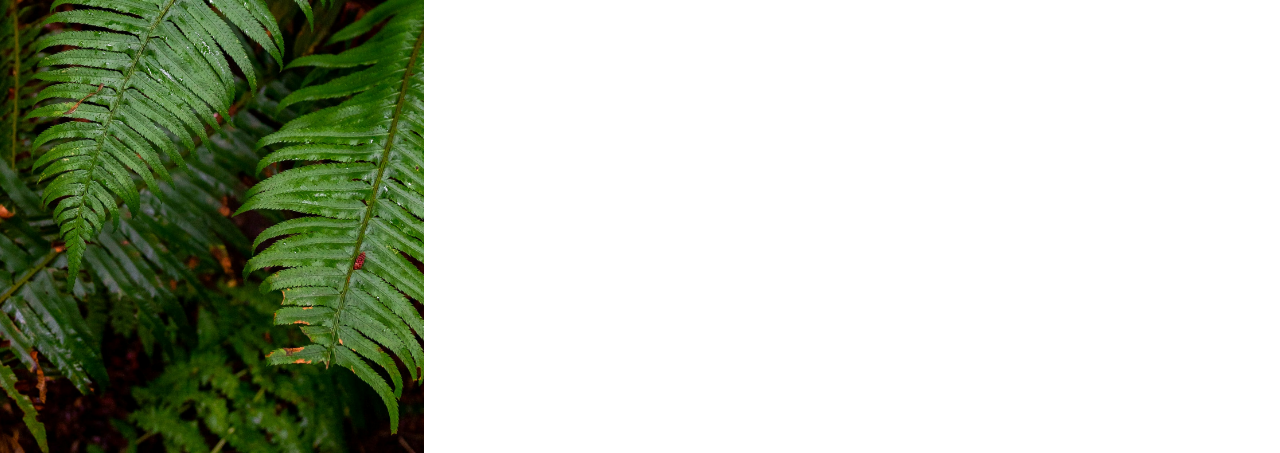
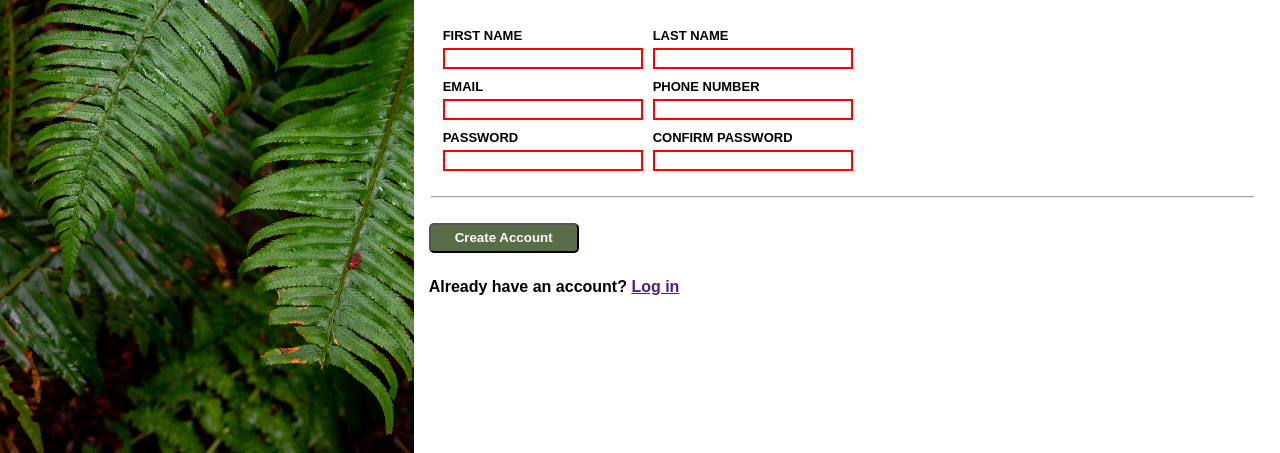
Before and after one commit to pand4monium/odin-sign-up-form, a plain HTML site: page index.html in a window 1280 px wide. Shown: the part 347-800 px from the top of the page. Drawn offline with Linux system fonts and the light colour scheme.

```diff
--- a/index.html
+++ b/index.html
@@ -17,6 +17,7 @@
         <div></div>
     </div>
     <div class="right-screen">
+        <div>
             <p>
                 This is not a real online service! You know you
                 need something like this in your life to help
@@ -25,19 +26,38 @@
             <p>
                 You <em>know</em> you want to.
             </p>
+        </div>
         <fieldset>
-            <legend>Let's do this!</legend>
+            <p>Let's do this!</p>
             <div class="questions">
-                <div><label for=""></label><input type="text"></div>
-                <div><label for=""></label><input type="text"></div>
-                <div><label for=""></label><input type="text"></div>
-                <div><label for=""></label><input type="text"></div>
-                <div><label for=""></label><input type="text"></div>
-                <div><label for=""></label><input type="text"></div>
+                <div>
+                    <label for="first-name">FIRST NAME</label>
+                    <input id="first-name" type="text" required>
+                </div>
+                <div>
+                    <label for="last-name">LAST NAME</label>
+                    <input id="last-name" type="text" required>
+                </div>
+                <div>
+                    <label for="email">EMAIL</label>
+                    <input id="email" type="email" required>
+                </div>
+                <div>
+                    <label for="phone-number">PHONE NUMBER</label>
+                    <input id="phone-number" type="number" required>
+                </div>
+                <div>
+                    <label for="password">PASSWORD</label>
+                    <input id="password" type="password" required>
+                </div>
+                <div>
+                    <label for="repassword">CONFIRM PASSWORD</label>
+                    <input id="repassword" type="password" required>
+                </div>
             </div>
         </fieldset>
-        <button></button>
-        <div class="log-in"><a href=""></a></div>
+        <button>Create Account</button>
+        <div class="log-in">Already have an account? <a href="">Log in</a></div>
     </div>
 </body>
 </html>>
--- a/styles.css
+++ b/styles.css
@@ -58,4 +58,68 @@
 
 .right-screen {
     flex: 2;
+    display: flex;
+    flex-direction: column;
+    font-family: sans-serif;
+    padding: 15px;
+    justify-content: center;
+    gap: 25px;
+    font-weight: bold;
 }
+
+
+.right-screen > fieldset {
+    display: flex;
+    flex-direction: column;
+
+    border-right: none;
+    border-left: none;
+}
+
+.questions {
+    display: flex;
+    flex-wrap: wrap;
+    justify-content: flex-start;
+    gap: 10px;
+    max-width: 450px;
+    padding: 15px 0;
+}
+
+.right-screen div:first-child {
+    max-width: 500px;
+}
+
+.questions div {
+    display: flex;
+    flex-direction: column;
+    width: clamp(100px, 30vw, 200px);
+    box-sizing: border-box;
+    gap: 5px;
+}
+
+.questions > div > label {
+    font-size: small;
+    font-weight: 550;
+}
+
+button {
+    background-color: #596d48;
+    color: white;
+    border-radius: 5px;
+    width: 150px;
+    height: 30px;
+    font-weight: bold;
+}
+
+.questions > div > input {
+    border: 2px #e5e7eb solid;
+}
+
+.questions > div > input:invalid {
+    border-color: red;
+}
+
+.questions > div > input:focus {
+    border-color: blue !important;
+    outline: none;
+}
```
Lines whose indentation alone changed are shown as unchanged.
